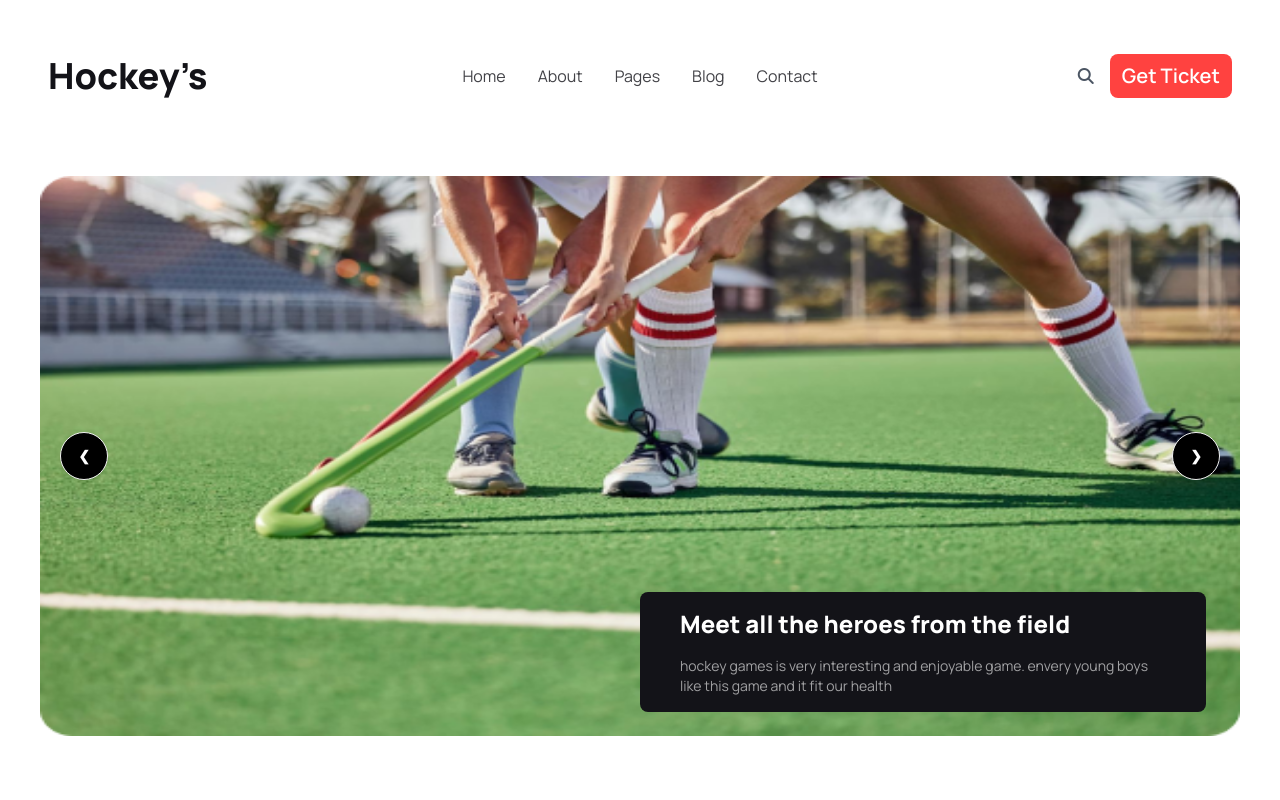
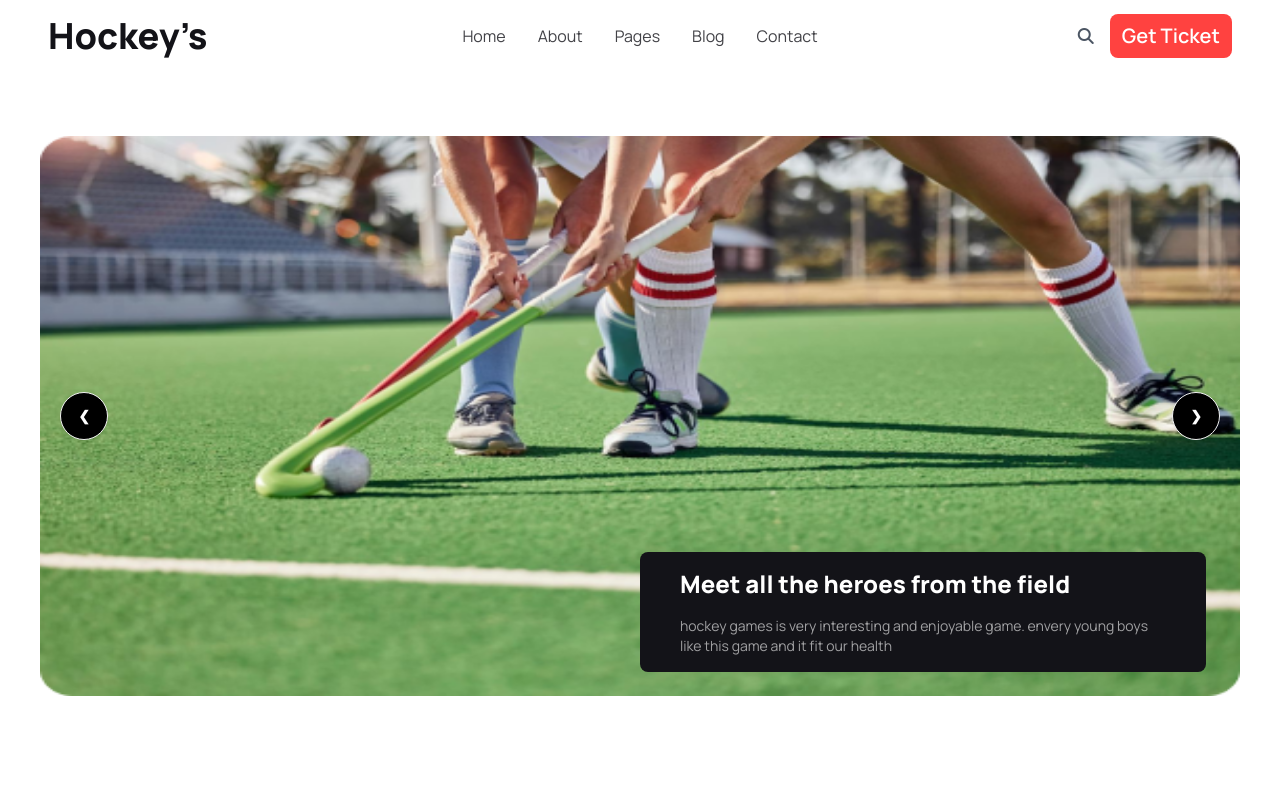
Before and after one commit to RobiulIslam08/a3-hockeys-website, a plain HTML site: page index.html in a window 1280 px wide. Shown: the top 800 px of the page. Drawn offline with nearby package versions, Linux system fonts and the light colour scheme.

Commit message:
padding cencel

```diff
--- a/index.html
+++ b/index.html
@@ -32,7 +32,7 @@
   </head>
   <body class="font-manrope">
     <header>
-      <nav class="container mx-auto px-6 lg:px-10 lg:pt-10 pt-3">
+      <nav class="container mx-auto px-6 lg:px-10">
         <div class="navbar bg-base-100">
           <div class="navbar-start">
             <div class="dropdown">
```
